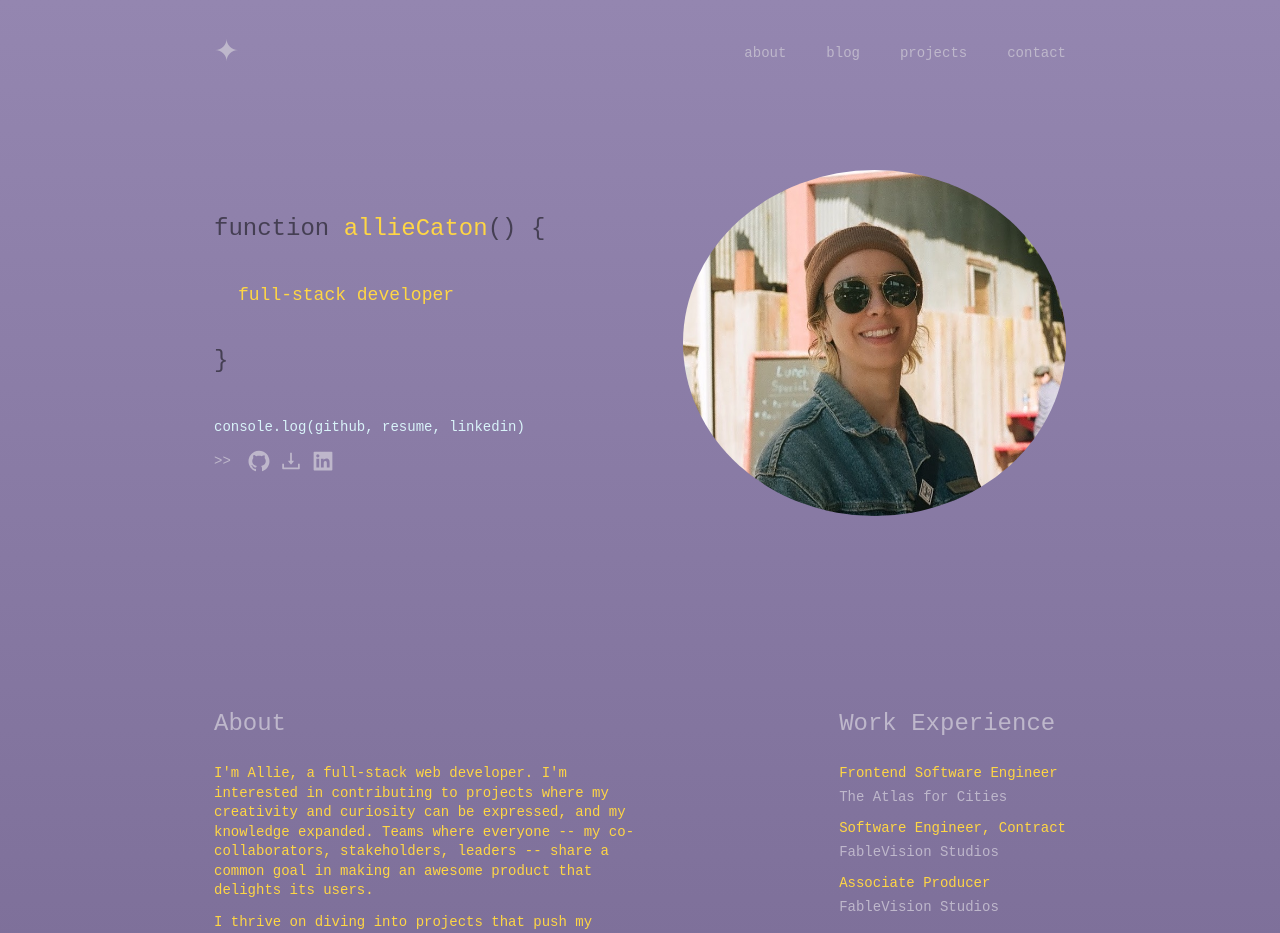
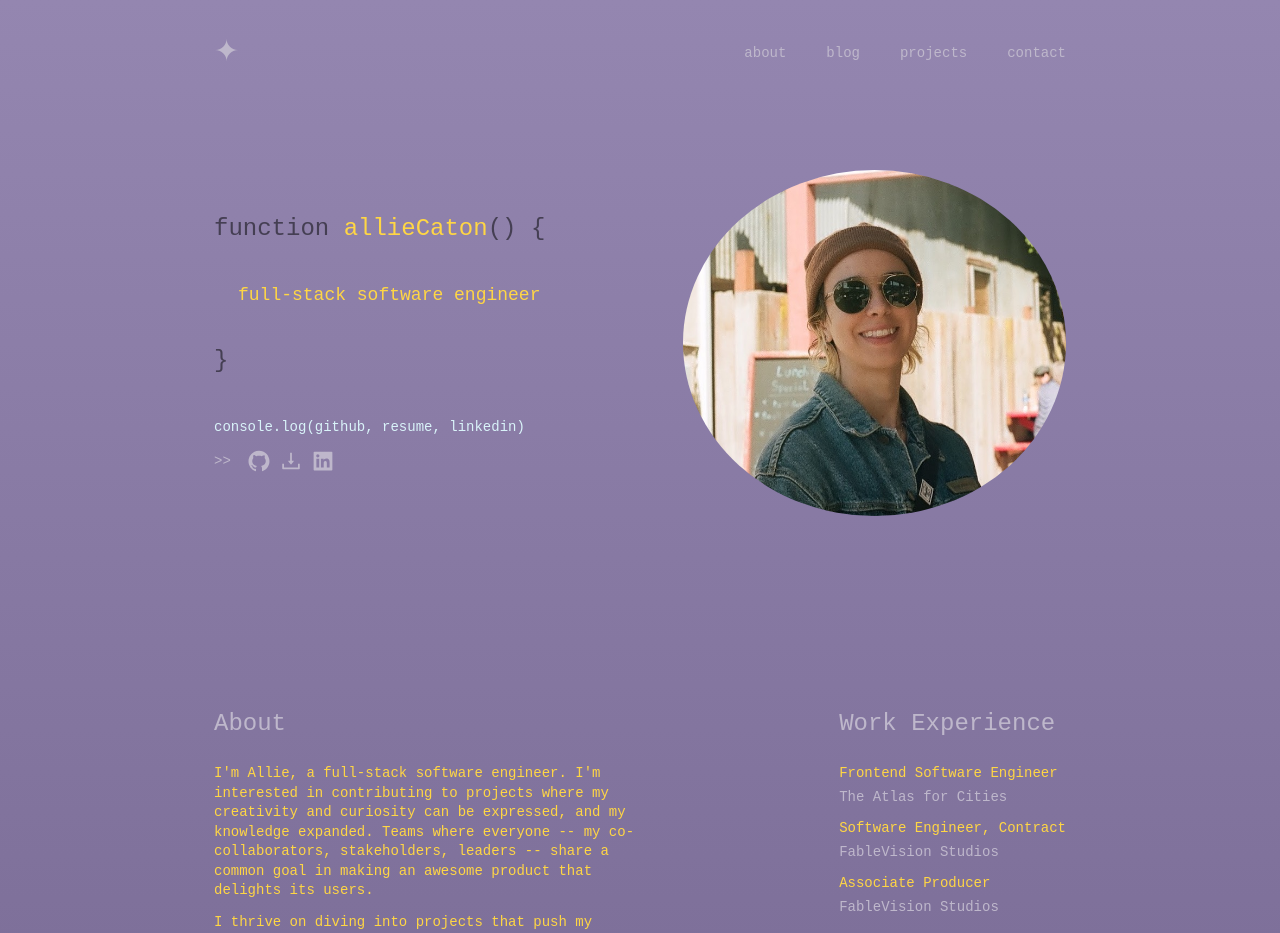
Before and after one commit to Orniepay/Portfolio, a React (Create React App) app: page / in a window 1280 px wide. Shown: the top 933 px of the page. Built offline with nearby package versions, Linux system fonts and the light colour scheme.

Commit message:
Replaced all instances of developer with engineer B)

```diff
--- a/src/components/About.js
+++ b/src/components/About.js
@@ -20,7 +20,7 @@ const About = () => {
 
         <div className="text-yellow">
           <p className="mt-3">
-            I'm Allie, a full-stack web developer. I'm interested in
+            I'm Allie, a full-stack software engineer. I'm interested in
             contributing to projects where my creativity and curiosity can be
             expressed, and my knowledge expanded. Teams where everyone -- my
             co-collaborators, stakeholders, leaders -- share a common goal in
--- a/src/components/Home.js
+++ b/src/components/Home.js
@@ -16,7 +16,9 @@ const Home = () => {
             <span className="text-purple-dark "> {`{`}</span>{' '}
           </p>
           <div className="my-9">
-            <p className="pl-6 text-lg text-yellow">full-stack developer</p>
+            <p className="pl-6 text-lg text-yellow">
+              full-stack software engineer
+            </p>
           </div>
           <p className="text-purple-dark text-2xl"> {`}`} </p>
 
```
